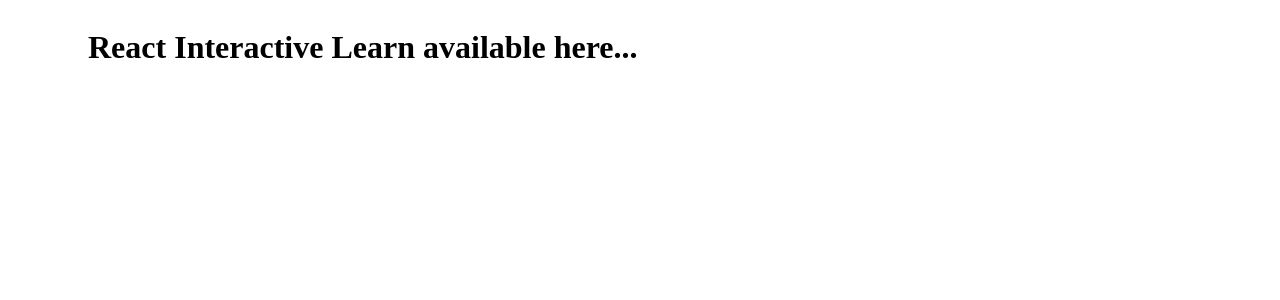
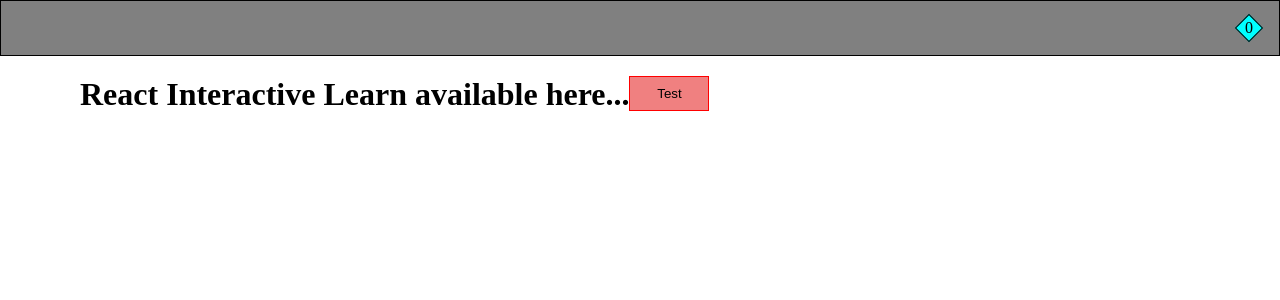
Before and after one commit to Kozgor/React-Interactive-Learn, a React (Vite) app: page / in a window 1280 px wide. Shown: the top 300 px of the page. Built offline with nearby package versions, Linux system fonts and the light colour scheme.

Commit message:
Add header, button and cartIcon components (#5)

```diff
--- a/src/App.tsx
+++ b/src/App.tsx
@@ -1,13 +1,19 @@
 import "./App.css";
+import Button from "./components/Button/Button";
+import Header from "./components/Header/Header";
 import Wrapper from "./components/Wrapper/Wrapper";
 
 function App() {
+  const selectMock = () => {};
+
   return (
     <>
+      <Header />
       <Wrapper>
         <div data-testid="app-container">
           <h1>React Interactive Learn available here...</h1>
         </div>
+        <Button onClick={selectMock}>Test</Button>
       </Wrapper>
     </>
   );
--- /dev/null
+++ b/src/components/Button/Button.module.css
@@ -0,0 +1,12 @@
+.btn {
+    width: 80px;
+    height: 35px;
+    border: 1px solid green;
+    background-color: aquamarine;
+    cursor: pointer;
+}
+
+.btn_selected {
+    border-color: red;
+    background-color: lightcoral;
+}
--- /dev/null
+++ b/src/components/Button/Button.tsx
@@ -0,0 +1,22 @@
+import { ButtonProps } from "../../interfaces/button-props.interface";
+import classes from "./Button.module.css";
+
+const Button = (props: ButtonProps) => {
+    const selectedMock = false;
+
+    return (
+        <button
+            type="button"
+            className={
+                selectedMock
+                    ? `${classes.btn}`
+                    : `${classes.btn}` + ` ${classes["btn_selected"]}`
+            }
+            onClick={props.onClick}
+        >
+            {props.children}
+        </button>
+    );
+};
+
+export default Button;
--- /dev/null
+++ b/src/components/CartIcon/CartIcon.module.css
@@ -0,0 +1,25 @@
+.box {
+    width: 40px;
+    height: auto;
+    display: flex;
+    align-items: center;
+    justify-content: center;
+    position: relative;
+}
+
+.icon {
+    width: 20px;
+    height: 20px;
+    transform: rotate(45deg);
+    background-color: cyan;
+    border: 1px solid black;
+    display: flex;
+    justify-content: center;
+    align-items: center;
+    cursor: pointer;
+}
+
+.amount {
+    position: absolute;
+    cursor: pointer;
+}
--- /dev/null
+++ b/src/components/CartIcon/CartIcon.tsx
@@ -0,0 +1,14 @@
+import { CartIconProps } from "../../interfaces/cart-icon-props.interface";
+
+import classes from "./CartIcon.module.css";
+
+const CartIcon = (props: CartIconProps) => {
+    return (
+        <div className={classes.box}>
+            <div className={classes.icon}></div>
+            <div className={classes.amount}>{props.amount}</div>
+        </div>
+    );
+};
+
+export default CartIcon;
--- /dev/null
+++ b/src/components/Header/Header.module.css
@@ -0,0 +1,10 @@
+.header {
+    width: 100%;
+    height: 7vh;
+    border: 1px solid black;
+    background-color: gray;
+    padding: 0 10px;
+    display: flex;
+    justify-content: flex-end;
+    margin-bottom: 20px;
+}
--- /dev/null
+++ b/src/components/Header/Header.tsx
@@ -0,0 +1,15 @@
+import CartIcon from "../CartIcon/CartIcon";
+
+import classes from "./Header.module.css";
+
+const Header = () => {
+    const amountMock = 0;
+
+    return (
+        <header className={classes.header}>
+            <CartIcon amount={amountMock}></CartIcon>
+        </header>
+    );
+};
+
+export default Header;
--- a/src/index.css
+++ b/src/index.css
@@ -0,0 +1,5 @@
+* {
+  margin: 0;
+  padding: 0;
+  box-sizing: border-box;
+}
--- /dev/null
+++ b/src/interfaces/button-props.interface.ts
@@ -0,0 +1,5 @@
+import { BaseProps } from "./base-props.interface";
+
+export interface ButtonProps extends BaseProps {
+  onClick: () => void;
+}
--- /dev/null
+++ b/src/interfaces/cart-icon-props.interface.ts
@@ -0,0 +1,3 @@
+export interface CartIconProps {
+  amount: number | string;
+}
```
